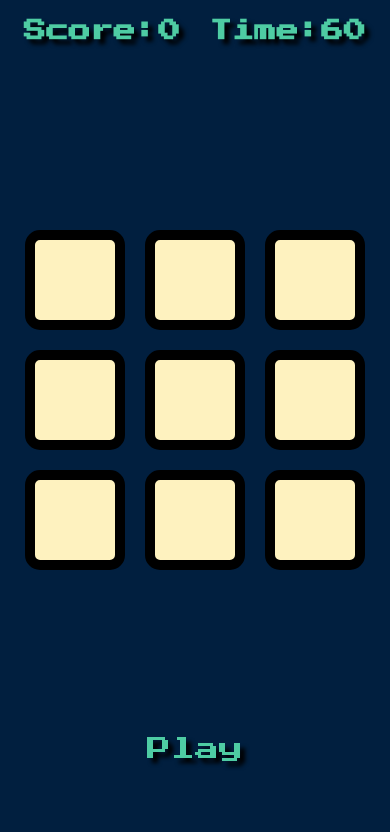
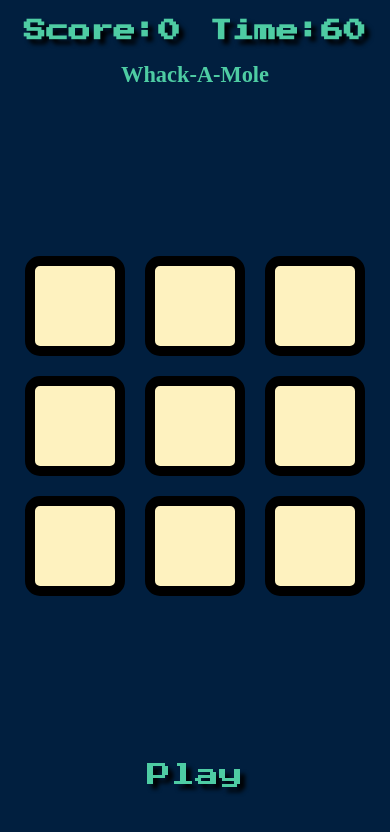
Before and after one commit to NaniTadala/Whack-A-Mole-Game, a plain HTML site: page index.html in a window 390 px wide. Drawn offline with Linux system fonts and the light colour scheme.

Commit message:
Update responsive heading

```diff
--- a/index.html
+++ b/index.html
@@ -12,6 +12,8 @@
         <h1 class="center-text">Whack-A-Mole</h1>
         <h1 class="right-text" id="timer">Time:60</h1>
     </div>
+
+    <h1 class="center-text-responsive">Whack-A-Mole</h1>
 
     <div class="main-container">
         <div class="container">
```
